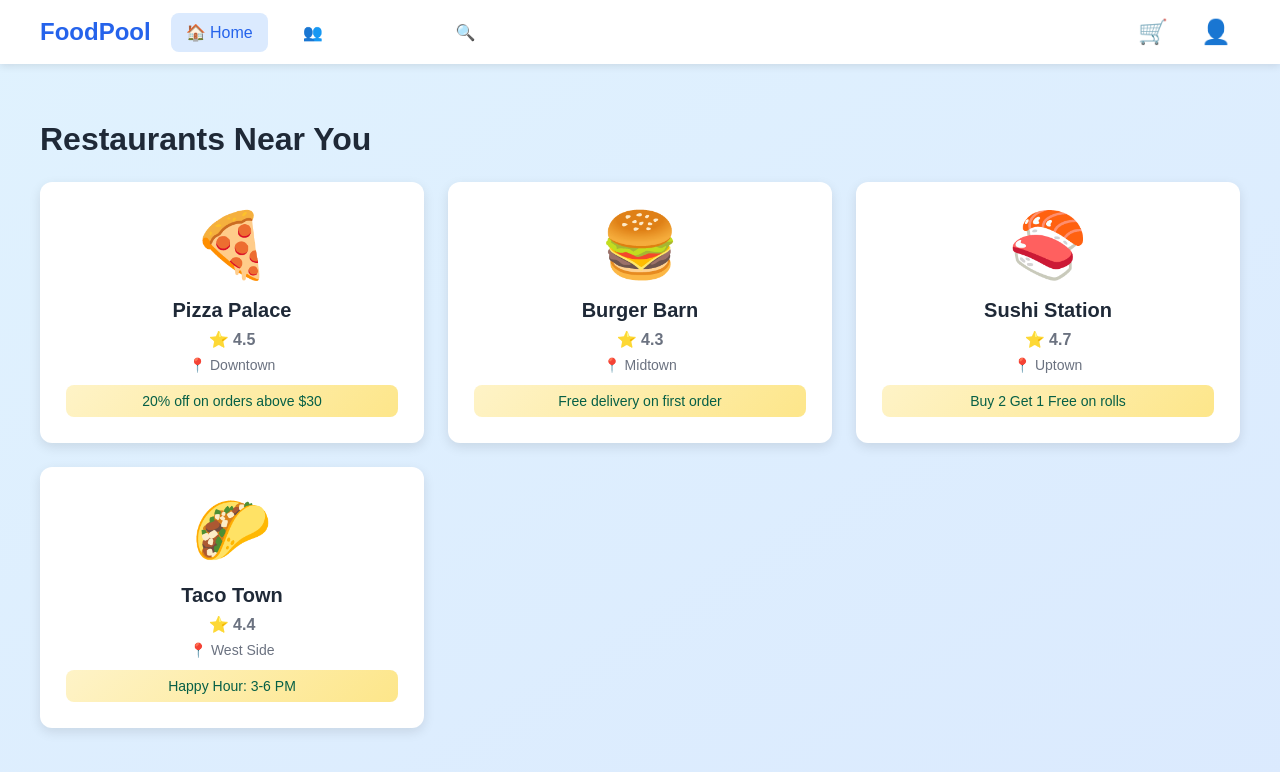
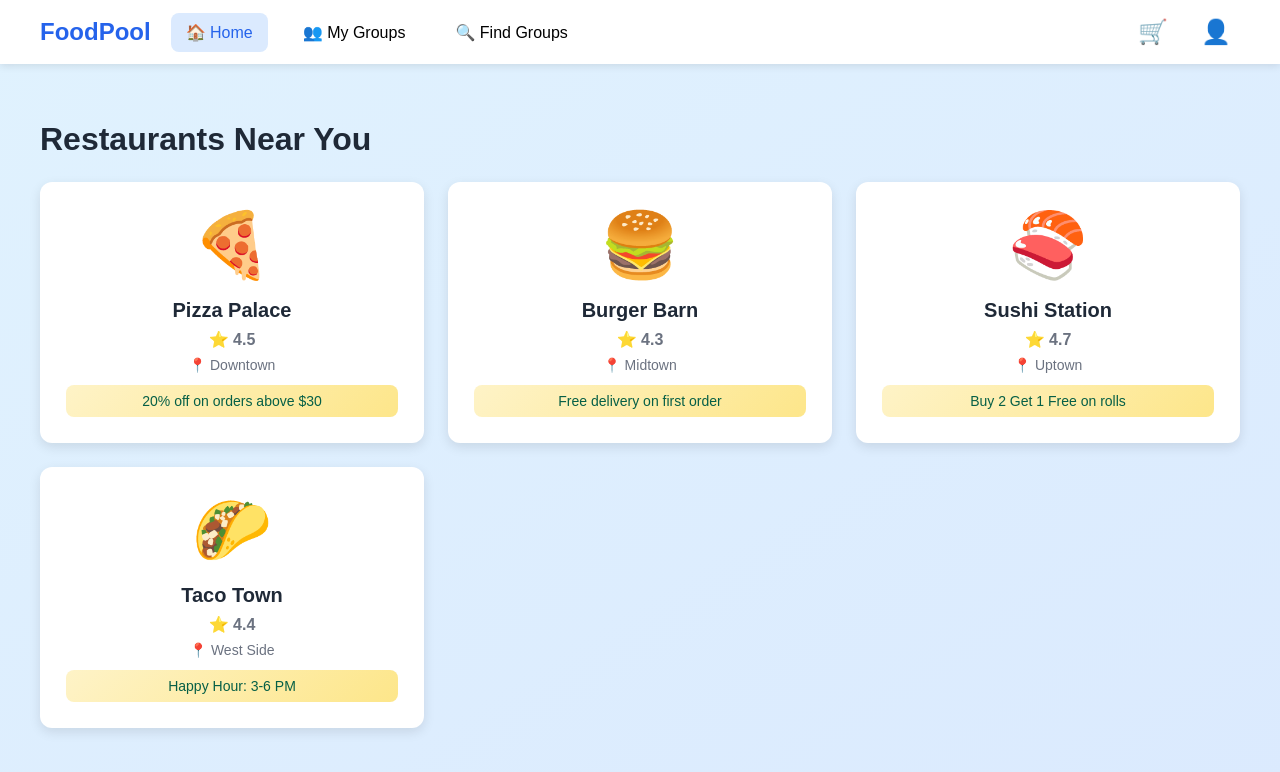
Before and after one commit to srushti3333/SE-Project_g15, a React (Create React App) app in the folder Proj2/frontend/: page /order-options in a window 1280 px wide. Both pictures are taken after a click on the button "Go to Dashboard". Shown: the top 772 px of the page. Built offline with nearby package versions, Linux system fonts and the light colour scheme.

Commit message:
Fixed Dashboard Navbar Text

```diff
--- a/Proj2/frontend/src/components/common/Navbar/Navbar.css
+++ b/Proj2/frontend/src/components/common/Navbar/Navbar.css
@@ -34,8 +34,8 @@
 }
 
 .nav-button {
-  background: rgba(255, 255, 255, 0.1);
-  color: white;
+  background: rgba(255, 255, 255, 0.15); /* slightly darker for more contrast */
+  color: black; /* solid white ensures visibility */
   border: 2px solid transparent;
   padding: 10px 20px;
   border-radius: 8px;
@@ -45,15 +45,16 @@
   transition: all 0.3s ease;
 }
 
+
 .nav-button:hover {
   background: rgba(255, 255, 255, 0.2);
   transform: translateY(-2px);
 }
 
 .nav-button.active {
-  background: white;
-  color: #667eea;
-  border-color: white;
+  background: #4a2f90; /* dark purple background */
+  color: white;
+  border-color: #4a2f90;
 }
 
 .navbar-right {
```
